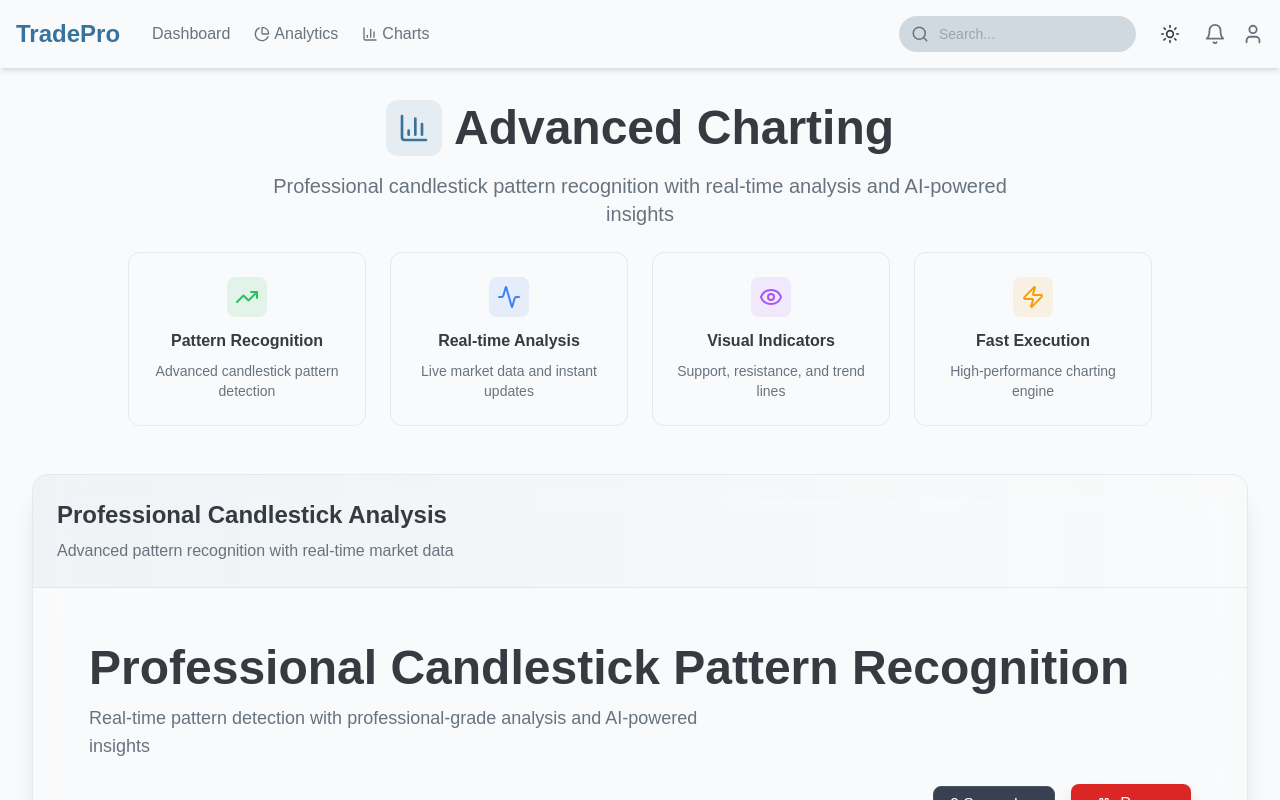
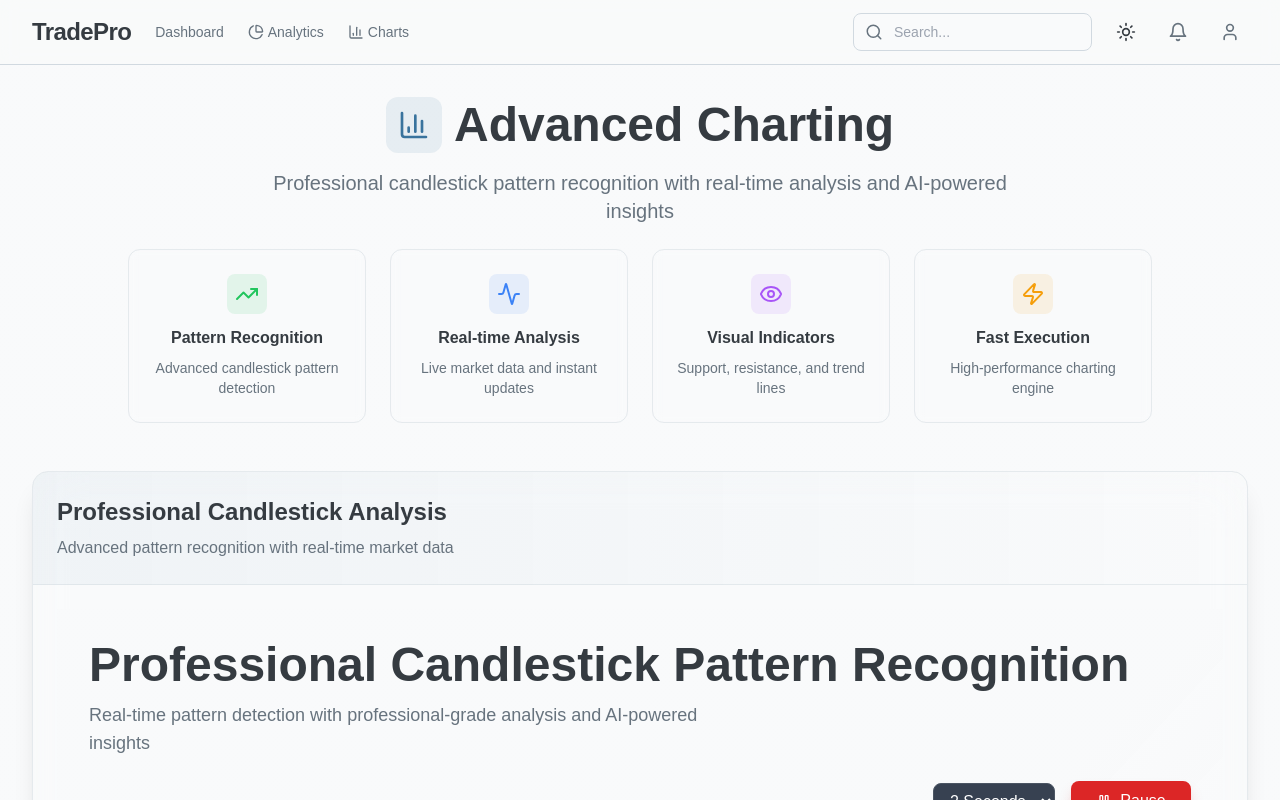
Before and after one commit to YashPalav-26/TradePro, a Next.js app: page /candlestick-chart in a window 1280 px wide. Shown: the top 800 px of the page. Built offline with nearby package versions, Linux system fonts and the light colour scheme.

Commit message:
improved the heade UI and login page UI

```diff
--- a/src/components/Header.tsx
+++ b/src/components/Header.tsx
@@ -32,6 +32,7 @@ const Header = () => {
       <button
         className="p-2 rounded-md hover:bg-accent"
         onClick={() => setTheme(theme === 'light' ? 'dark' : 'light')}
+        aria-label="Toggle theme"
       >
         {theme === 'light' ? <Moon size={20} /> : <Sun size={20} />}
       </button>
@@ -39,22 +40,28 @@ const Header = () => {
   };
 
   return (
-    <motion.header className="flex justify-between items-center p-4 bg-card text-foreground w-full shadow-md">
-      <div className="flex items-center space-x-4 md:space-x-8">
+    <motion.header
+      className="sticky top-0 z-40 w-full border-b bg-background/80 backdrop-blur supports-[backdrop-filter]:bg-background/60"
+      initial={{ opacity: 0, y: -10 }}
+      animate={{ opacity: 1, y: 0 }}
+      transition={{ duration: 0.3 }}
+    >
+      <div className="mx-auto max-w-7xl px-4 sm:px-6 lg:px-8 h-16 flex items-center justify-between">
+        <div className="flex items-center gap-6">
           <motion.span
             onClick={() => router.push('/')}
-          className="text-xl md:text-2xl font-bold text-primary cursor-pointer"
-          whileHover={{ scale: 1.05 }}
-          whileTap={{ scale: 0.95 }}
+            className="text-xl md:text-2xl font-semibold tracking-tight text-foreground cursor-pointer"
+            whileHover={{ scale: 1.02 }}
+            whileTap={{ scale: 0.98 }}
           >
             TradePro
           </motion.span>
           <nav className="hidden lg:block">
-          <ul className="flex space-x-6">
+            <ul className="flex items-center gap-6 text-sm">
               <li>
                 <a
                   href="/dashboard"
-                className="text-muted-foreground hover:text-primary transition-colors flex items-center"
+                  className="text-muted-foreground hover:text-foreground transition-colors"
                 >
                   Dashboard
                 </a>
@@ -62,64 +69,66 @@ const Header = () => {
               <li>
                 <a
                   href="/dataanalytics"
-                className="text-muted-foreground hover:text-primary transition-colors flex items-center"
+                  className="text-muted-foreground hover:text-foreground transition-colors flex items-center gap-1"
                 >
-                <PieChart className="mr-1" size={16} /> Analytics
+                  <PieChart className="h-4 w-4" /> Analytics
                 </a>
               </li>
               <li>
                 <a
                   href="/candlestick-chart"
-                className="text-muted-foreground hover:text-primary transition-colors flex items-center"
+                  className="text-muted-foreground hover:text-foreground transition-colors flex items-center gap-1"
                 >
-                <BarChart3 className="mr-1" size={16} /> Charts
+                  <BarChart3 className="h-4 w-4" /> Charts
                 </a>
               </li>
             </ul>
           </nav>
         </div>
 
-      <div className="hidden lg:flex items-center space-x-4">
+        <div className="hidden lg:flex items-center gap-4">
           <div className="relative w-full max-w-xs">
             <Search
-            className="absolute left-3 top-1/2 transform -translate-y-1/2 text-muted-foreground"
+              className="absolute left-3 top-1/2 -translate-y-1/2 text-muted-foreground"
               size={18}
             />
             <input
               type="text"
               placeholder="Search..."
-            className="w-full pl-10 pr-4 py-2 bg-input rounded-full text-sm focus:outline-none focus:ring-2 focus:ring-primary"
+              className="w-full pl-10 pr-4 py-2 bg-background border rounded-lg text-sm focus:outline-none focus:ring-2 focus:ring-ring"
             />
           </div>
           {renderThemeChanger()}
-        <motion.div
-          className="relative cursor-pointer"
-          whileHover={{ scale: 1.1 }}
-          whileTap={{ scale: 0.9 }}
+          <motion.button
+            className="relative rounded-md p-2 text-muted-foreground hover:text-foreground hover:bg-accent"
+            whileHover={{ scale: 1.05 }}
+            whileTap={{ scale: 0.95 }}
+            aria-label="Notifications"
           >
-          <Bell
-            className="text-muted-foreground hover:text-primary transition-colors"
-            size={22}
-          />
-        </motion.div>
-        <motion.div whileHover={{ scale: 1.1 }} whileTap={{ scale: 0.9 }}>
-          <User
-            className="text-muted-foreground hover:text-primary cursor-pointer transition-colors"
-            size={22}
-          />
-        </motion.div>
+            <Bell size={20} />
+          </motion.button>
+          <motion.button
+            className="rounded-md p-2 text-muted-foreground hover:text-foreground hover:bg-accent"
+            whileHover={{ scale: 1.05 }}
+            whileTap={{ scale: 0.95 }}
+            aria-label="Account"
+          >
+            <User size={20} />
+          </motion.button>
         </div>
 
         <div className="lg:hidden flex items-center">
           {renderThemeChanger()}
           <motion.button
             onClick={() => setIsMenuOpen(!isMenuOpen)}
-          whileHover={{ scale: 1.1 }}
-          whileTap={{ scale: 0.9 }}
-          className="ml-4"
+            whileHover={{ scale: 1.05 }}
+            whileTap={{ scale: 0.95 }}
+            className="ml-2 rounded-md p-2 hover:bg-accent"
+            aria-label="Open menu"
           >
-          {isMenuOpen ? <X size={24} /> : <Menu size={24} />}
+            {isMenuOpen ? <X size={22} /> : <Menu size={22} />}
           </motion.button>
+        </div>
       </div>
 
       <AnimatePresence>
@@ -128,23 +137,27 @@ const Header = () => {
             initial={{ opacity: 0, x: '100%' }}
             animate={{ opacity: 1, x: 0 }}
             exit={{ opacity: 0, x: '100%' }}
-            transition={{ type: 'tween' }}
-            className="fixed top-0 right-0 h-full w-64 bg-card p-4 z-50 shadow-lg"
+            transition={{ type: 'tween', duration: 0.25 }}
+            className="fixed top-0 right-0 h-full w-72 bg-card/95 backdrop-blur border-l shadow-xl z-50"
           >
+            <div className="p-4 flex items-center justify-between">
+              <span className="text-foreground font-medium">Menu</span>
               <motion.button
                 onClick={() => setIsMenuOpen(false)}
-              className="absolute top-4 right-4"
-              whileHover={{ scale: 1.1 }}
-              whileTap={{ scale: 0.9 }}
+                className="rounded-md p-2 hover:bg-accent"
+                whileHover={{ scale: 1.05 }}
+                whileTap={{ scale: 0.95 }}
+                aria-label="Close menu"
               >
-              <X size={24} />
+                <X size={22} />
               </motion.button>
-            <nav className="mt-16">
-              <ul className="space-y-6">
+            </div>
+            <nav className="px-4">
+              <ul className="space-y-4">
                 <li>
                   <a
                     href="/dashboard"
-                    className="text-muted-foreground hover:text-primary transition-colors flex items-center text-lg"
+                    className="block rounded-md px-3 py-2 text-muted-foreground hover:text-foreground hover:bg-accent"
                   >
                     Dashboard
                   </a>
@@ -152,17 +165,17 @@ const Header = () => {
                 <li>
                   <a
                     href="/dataanalytics"
-                    className="text-muted-foreground hover:text-primary transition-colors flex items-center text-lg"
+                    className="block rounded-md px-3 py-2 text-muted-foreground hover:text-foreground hover:bg-accent"
                   >
-                    <PieChart className="mr-2" size={20} /> Analytics
+                    <span className="inline-flex items-center gap-2"><PieChart className="h-4 w-4" /> Analytics</span>
                   </a>
                 </li>
                 <li>
                   <a
                     href="/candlestick-chart"
-                    className="text-muted-foreground hover:text-primary transition-colors flex items-center text-lg"
+                    className="block rounded-md px-3 py-2 text-muted-foreground hover:text-foreground hover:bg-accent"
                   >
-                    <BarChart3 className="mr-2" size={20} /> Charts
+                    <span className="inline-flex items-center gap-2"><BarChart3 className="h-4 w-4" /> Charts</span>
                   </a>
                 </li>
               </ul>
--- a/src/components/Login.tsx
+++ b/src/components/Login.tsx
@@ -3,7 +3,7 @@ import { useState } from 'react';
 import axios from 'axios';
 import { useRouter } from 'next/navigation';
 import { motion } from 'framer-motion';
-import { Eye, EyeOff, Mail, Lock, LogIn } from 'lucide-react';
+import { Eye, EyeOff, LogIn } from 'lucide-react';
 
 const Login = () => {
   const [email, setEmail] = useState('');
@@ -33,43 +33,46 @@ const Login = () => {
   return (
     <div className="flex items-center justify-center min-h-screen bg-background">
       <motion.div
-        initial={{ opacity: 0, y: -20 }}
+        initial={{ opacity: 0, y: 8 }}
         animate={{ opacity: 1, y: 0 }}
-        transition={{ duration: 0.5 }}
-        className="w-full max-w-md p-8 space-y-6 bg-card border rounded-2xl shadow-sm"
+        transition={{ duration: 0.25, ease: 'easeOut' }}
+        className="w-full max-w-sm p-6 space-y-4 bg-card border rounded-xl"
       >
-        <div className="text-center">
-          <h1 className="text-2xl md:text-3xl font-semibold tracking-tight text-foreground mb-2">Welcome Back</h1>
-          <p className="text-muted-foreground font-semibold">Sign in to continue to TradePro</p>
+        <div className="text-center space-y-1">
+          <h1 className="text-2xl font-semibold tracking-tight text-foreground">Sign in</h1>
+          <p className="text-sm text-muted-foreground">Access your TradePro account</p>
         </div>
 
         {error && (
-          <div className="p-3 text-sm text-destructive-foreground bg-destructive/10 border border-destructive/30 rounded-md">
+          <div className="p-2 text-sm text-destructive-foreground bg-destructive/10 border border-destructive/30 rounded-md">
             {error}
           </div>
         )}
 
-        <form onSubmit={handleLogin} className="space-y-6">
-          <div className="relative">
-            <Mail className="absolute left-3 top-1/2 -translate-y-1/2 h-5 w-5 text-muted-foreground" />
+        <form onSubmit={handleLogin} className="space-y-4">
+          <div className="space-y-1">
+            <label htmlFor="email" className="text-sm text-foreground">Email</label>
             <input
+              id="email"
               type="email"
-              placeholder="Email"
+              placeholder="you@example.com"
               autoComplete="email"
-              className="w-full pl-10 pr-4 py-3 bg-background text-foreground border rounded-lg focus:outline-none focus:ring-2 focus:ring-ring"
+              className="w-full h-10 px-3 bg-background text-foreground border rounded-md focus:outline-none focus:ring-2 focus:ring-ring"
               value={email}
               onChange={(e) => setEmail(e.target.value)}
               required
             />
           </div>
 
+          <div className="space-y-1">
+            <label htmlFor="password" className="text-sm text-foreground">Password</label>
             <div className="relative">
-            <Lock className="absolute left-3 top-1/2 -translate-y-1/2 h-5 w-5 text-muted-foreground" />
               <input
+                id="password"
                 type={showPassword ? 'text' : 'password'}
-              placeholder="Password"
+                placeholder="••••••••"
                 autoComplete="current-password"
-              className="w-full pl-10 pr-10 py-3 bg-background text-foreground border rounded-lg focus:outline-none focus:ring-2 focus:ring-ring"
+                className="w-full h-10 pr-9 px-3 bg-background text-foreground border rounded-md focus:outline-none focus:ring-2 focus:ring-ring"
                 value={password}
                 onChange={(e) => setPassword(e.target.value)}
                 required
@@ -77,66 +80,31 @@ const Login = () => {
               <button
                 type="button"
                 onClick={() => setShowPassword(!showPassword)}
-              className="absolute right-3 top-1/2 -translate-y-1/2 text-muted-foreground hover:text-foreground"
+                className="absolute right-2 top-1/2 -translate-y-1/2 text-muted-foreground hover:text-foreground"
                 aria-label="Toggle password visibility"
               >
-              {showPassword ? <EyeOff /> : <Eye />}
+                {showPassword ? <Eye className="h-4 w-4" /> : <EyeOff className="h-4 w-4" />}
               </button>
-          </div>
-
-          <div className="flex items-center justify-between">
-            <label className="flex items-center space-x-2">
-              <input type="checkbox" className="rounded border-border text-primary focus:ring-ring" />
-              <span className="text-sm text-muted-foreground">Remember me</span>
-            </label>
-            <a href="#" className="text-sm text-primary hover:underline">
-              Forgot password?
-            </a>
-          </div>
-
-          <motion.button
-            type="submit"
-            whileHover={{ scale: 1.03, y: -1 }}
-            whileTap={{ scale: 0.97 }}
-            className="w-full flex justify-center items-center gap-2 bg-primary text-primary-foreground py-3.5 rounded-lg shadow-sm hover:shadow-md transition-all text-base"
-            aria-label="Sign in"
-          >
-            <LogIn />
-            Sign In
-          </motion.button>
-        </form>
-
-        <div className="relative">
-          <div className="absolute inset-0 flex items-center">
-            <span className="w-full border-t border-border" />
-          </div>
-          <div className="relative flex justify-center text-xs uppercase">
-            <span className="bg-card px-2 text-muted-foreground">Or continue with</span>
             </div>
           </div>
 
-        <div className="grid grid-cols-2 gap-4">
-          <motion.button
-            whileHover={{ scale: 1.03 }}
-            className="w-full py-3 border border-border rounded-lg flex items-center justify-center gap-2 hover:bg-accent transition-all"
-          >
-            {/* Add Google Icon Here */}
-            <span>Google</span>
-          </motion.button>
-          <motion.button
-            whileHover={{ scale: 1.03 }}
-            className="w-full py-3 border border-border rounded-lg flex items-center justify-center gap-2 hover:bg-accent transition-all"
-          >
-            {/* Add GitHub Icon Here */}
-            <span>GitHub</span>
-          </motion.button>
+          <div className="flex justify-end">
+            <a href="#" className="text-sm text-primary hover:underline">Forgot password?</a>
           </div>
 
-        <p className="mt-6 text-center text-sm text-muted-foreground">
+          <button
+            type="submit"
+            className="w-full h-10 inline-flex justify-center items-center gap-2 bg-primary text-primary-foreground rounded-md text-sm"
+            aria-label="Sign in"
+          >
+            <LogIn className="h-4 w-4" />
+            Sign in
+          </button>
+        </form>
+
+        <p className="text-center text-sm text-muted-foreground">
           Don't have an account?{' '}
-          <a href="/register" className="font-medium text-primary hover:underline">
-            Sign up
-          </a>
+          <a href="/register" className="font-medium text-primary hover:underline">Sign up</a>
         </p>
       </motion.div>
     </div>
```
Lines whose indentation alone changed are shown as unchanged.
